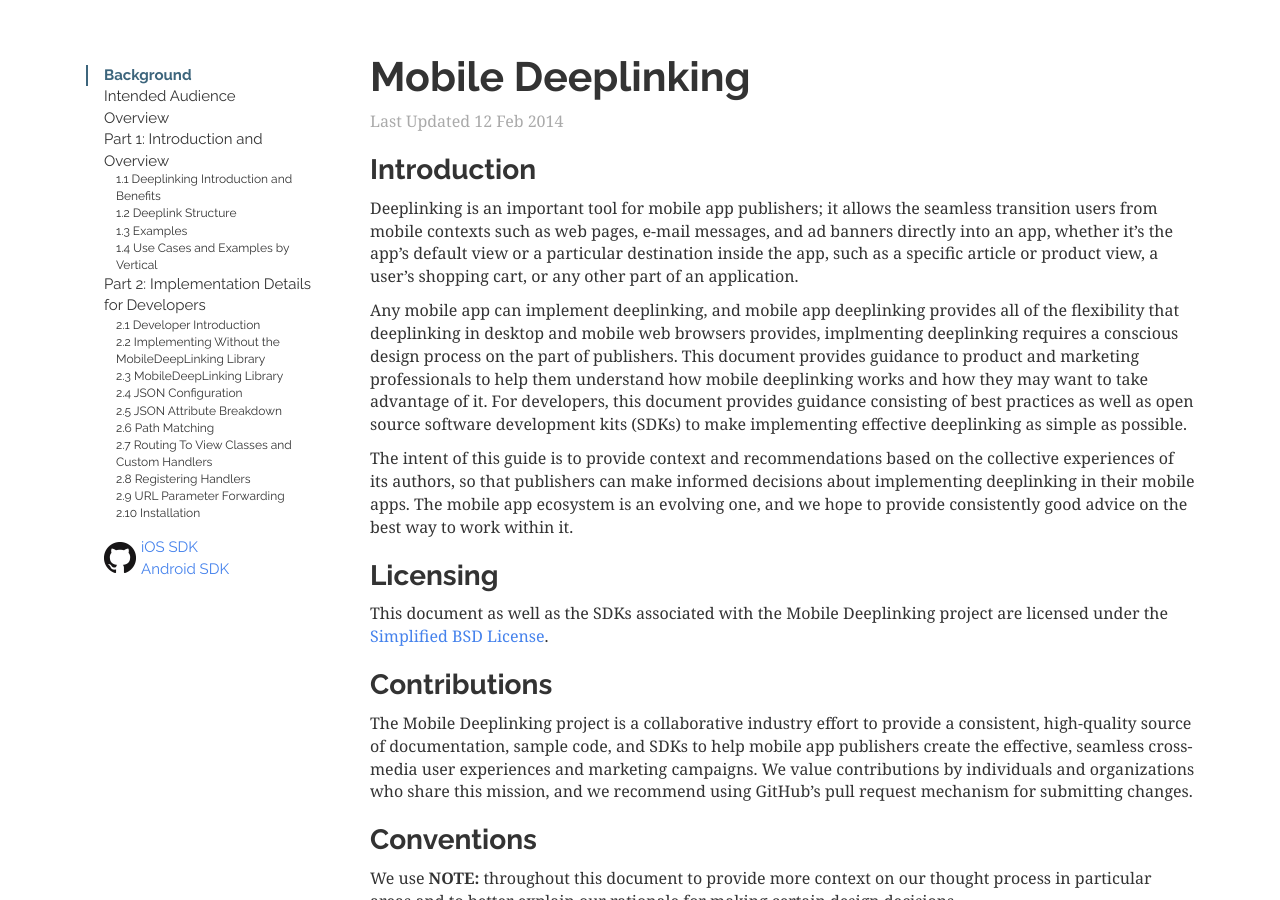
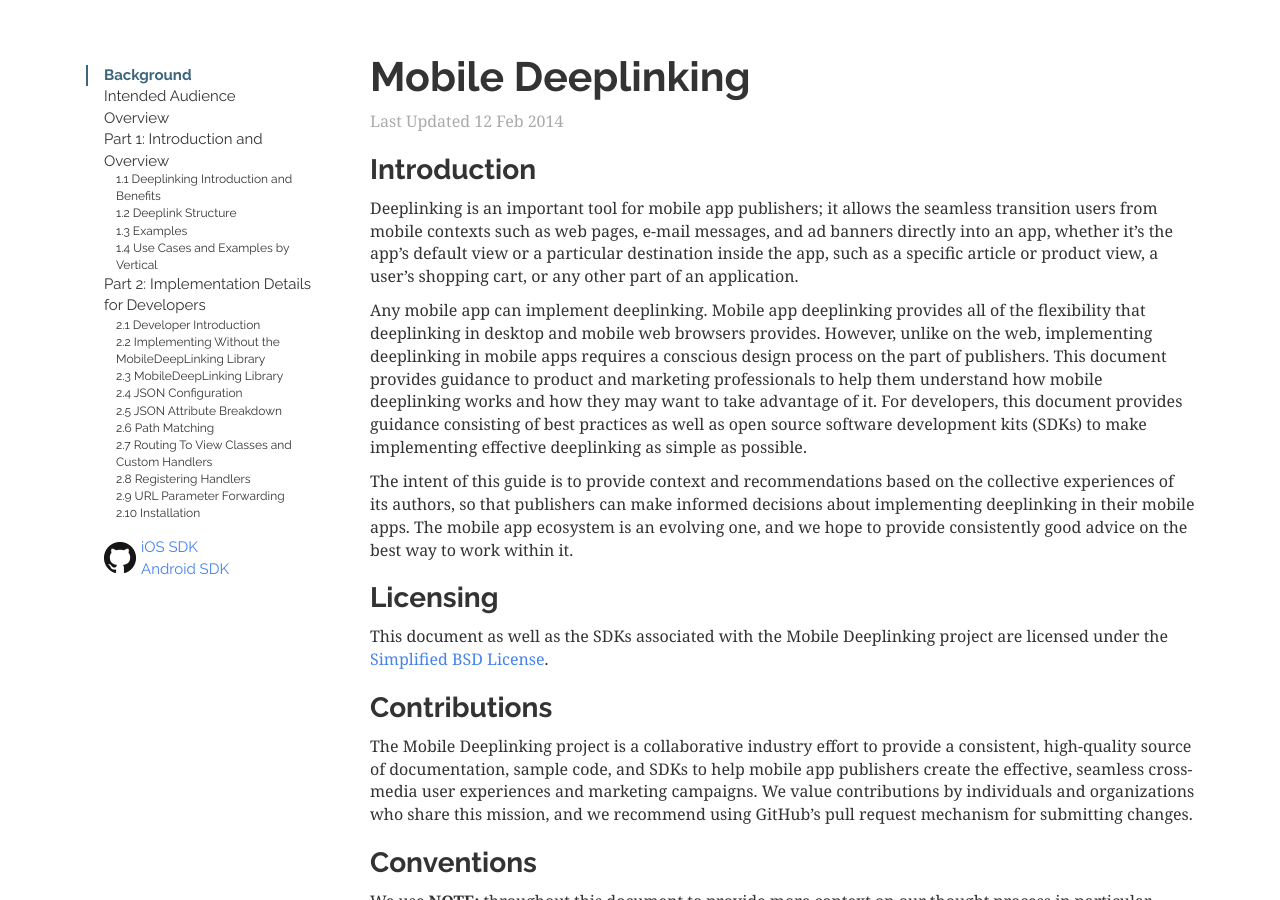
Before and after one commit to mobiledeeplinking/mobiledeeplinking.github.io, a Jekyll site: the page built from _posts/2014-02-12-mobiledeeplinking-spec.markdown, in a window 1280 px wide and 900 px high. Built offline with Jekyll 4.4.1, drawn with Linux system fonts in a browser that asks for light colours; nearby versions of some CDN libraries; Markdown is read by kramdown in place of the engine named in the settings.

Commit message:
Response to pull request comments.

```diff
--- a/_posts/2014-02-12-mobiledeeplinking-spec.markdown
+++ b/_posts/2014-02-12-mobiledeeplinking-spec.markdown
@@ -10,10 +10,11 @@ messages, and ad banners directly into an app, whether it's the app's default
 view or a particular destination inside the app, such as a specific article or
 product view, a user's shopping cart, or any other part of an application.
 
-Any mobile app can implement deeplinking, and mobile app deeplinking provides
+Any mobile app can implement deeplinking. Mobile app deeplinking provides
 all of the flexibility that deeplinking in desktop and mobile web browsers
-provides, implmenting deeplinking requires a conscious design process on the
-part of publishers. This document provides guidance to product and marketing
+provides. However, unlike on the web, implementing deeplinking in mobile apps requires
+a conscious design process on the part of publishers. This document provides
+guidance to product and marketing
 professionals to help them understand how mobile deeplinking works and how they
 may want to take advantage of it. For developers, this document provides guidance
 consisting of best practices as well as open source software development kits
```
